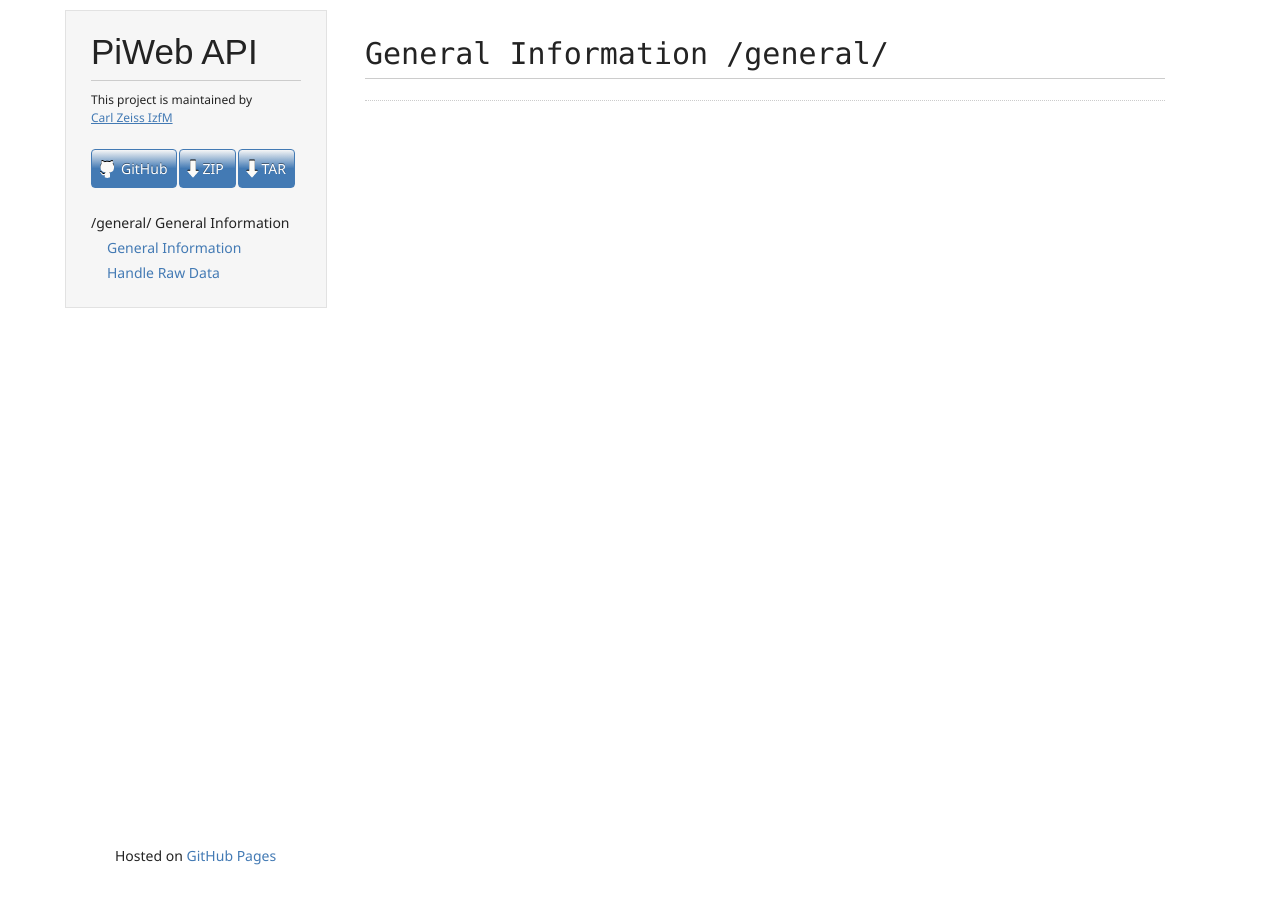
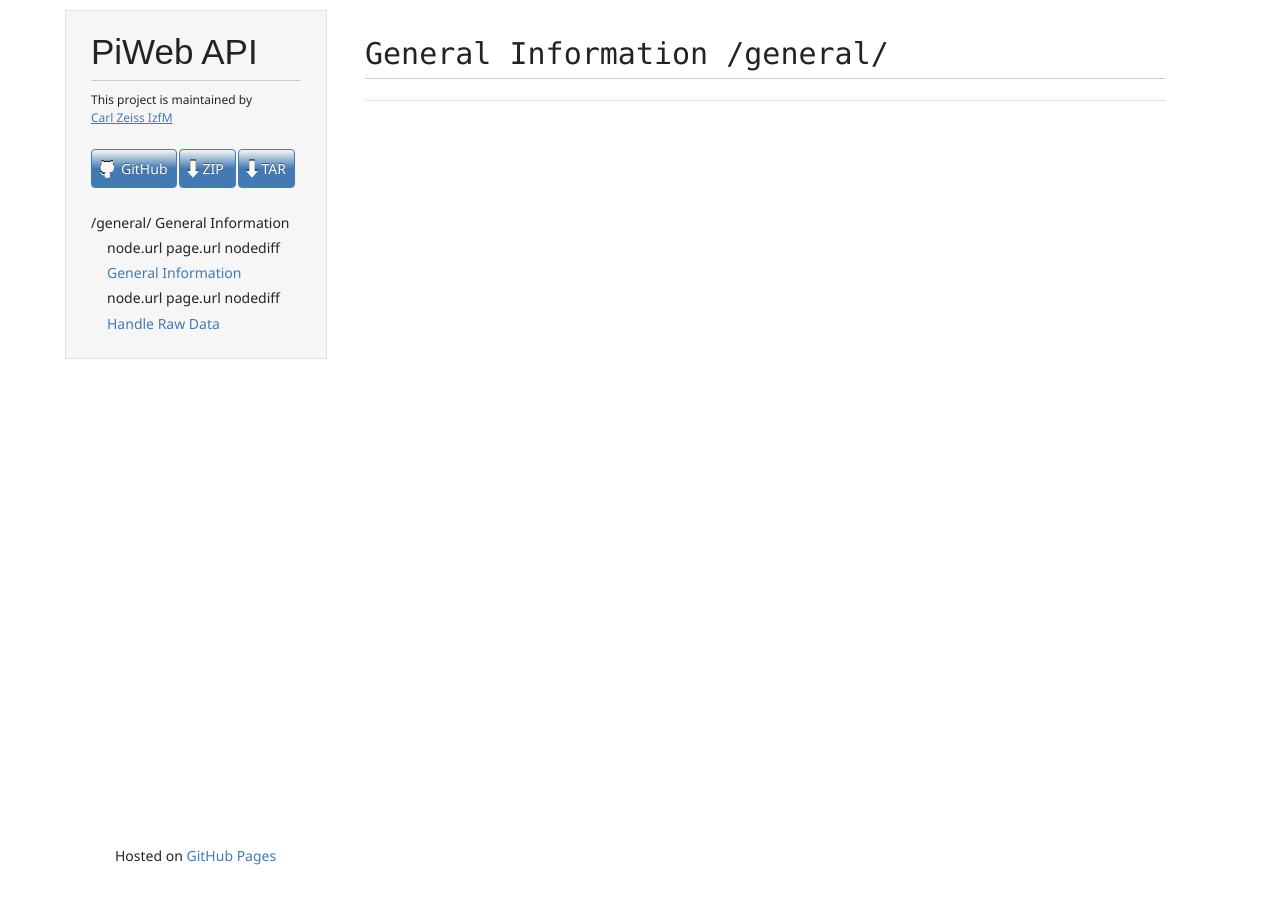
Before and after one commit to BatzJunior/testrepo, a Jekyll site: the page built from _pages/01-general.md, in a window 1280 px wide. Built offline with Jekyll 4.4.1, drawn with Linux system fonts in a browser that asks for light colours.

Commit message:
Update toc.html

```diff
--- a/_includes/toc.html
+++ b/_includes/toc.html
@@ -48,8 +48,11 @@
 
 <nav><ul>
 {% for node in site.pages %}
+	node.url
+	page.url
 	{% if node.title != nil and node.url != '/' %}
 	{% capture nodediff %}{{ page.url | remove:node.url }}{% endcapture %}
+	nodediff
 	<li><a {% if nodediff != page.url %}class="active" {% endif %}href="{{ nodediff }}">{{ node.title }}</a></li>
 	{% endif %}
 {% endfor %}
```
